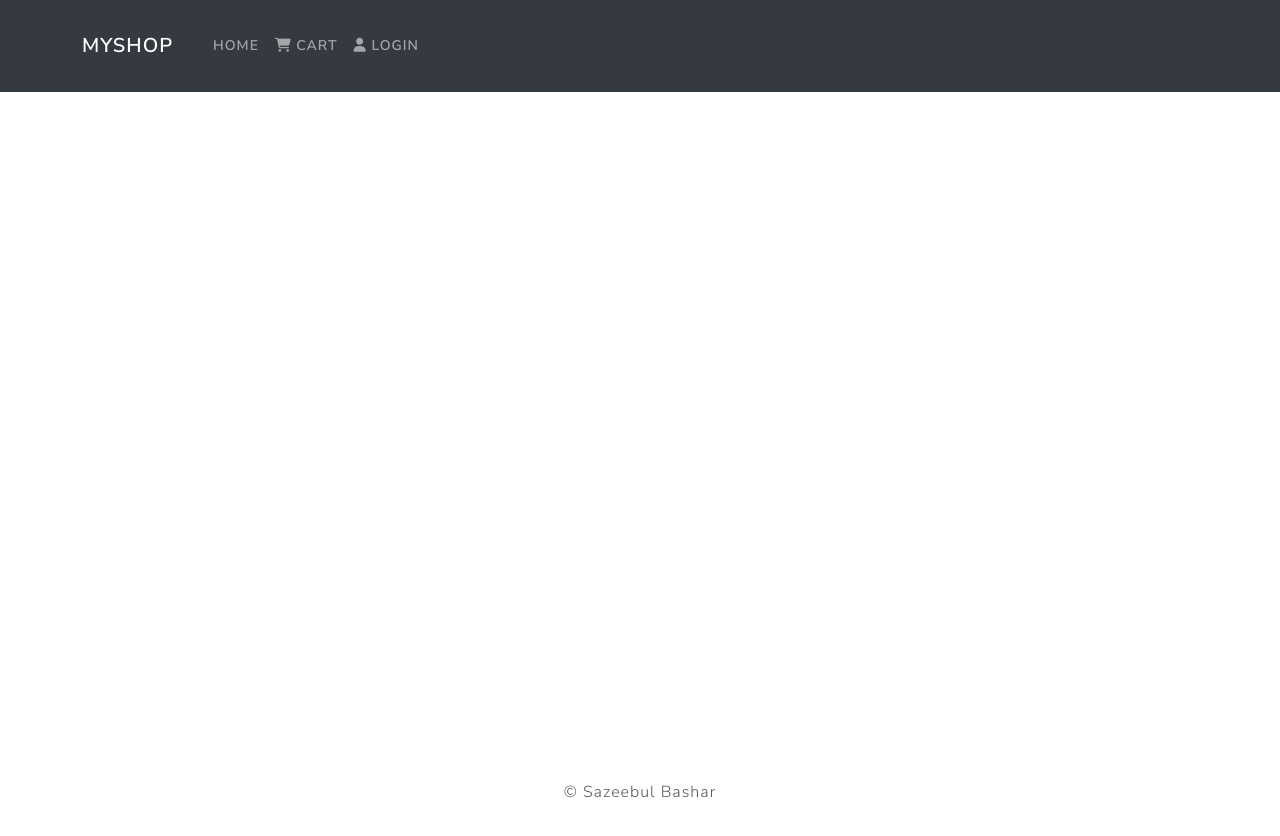
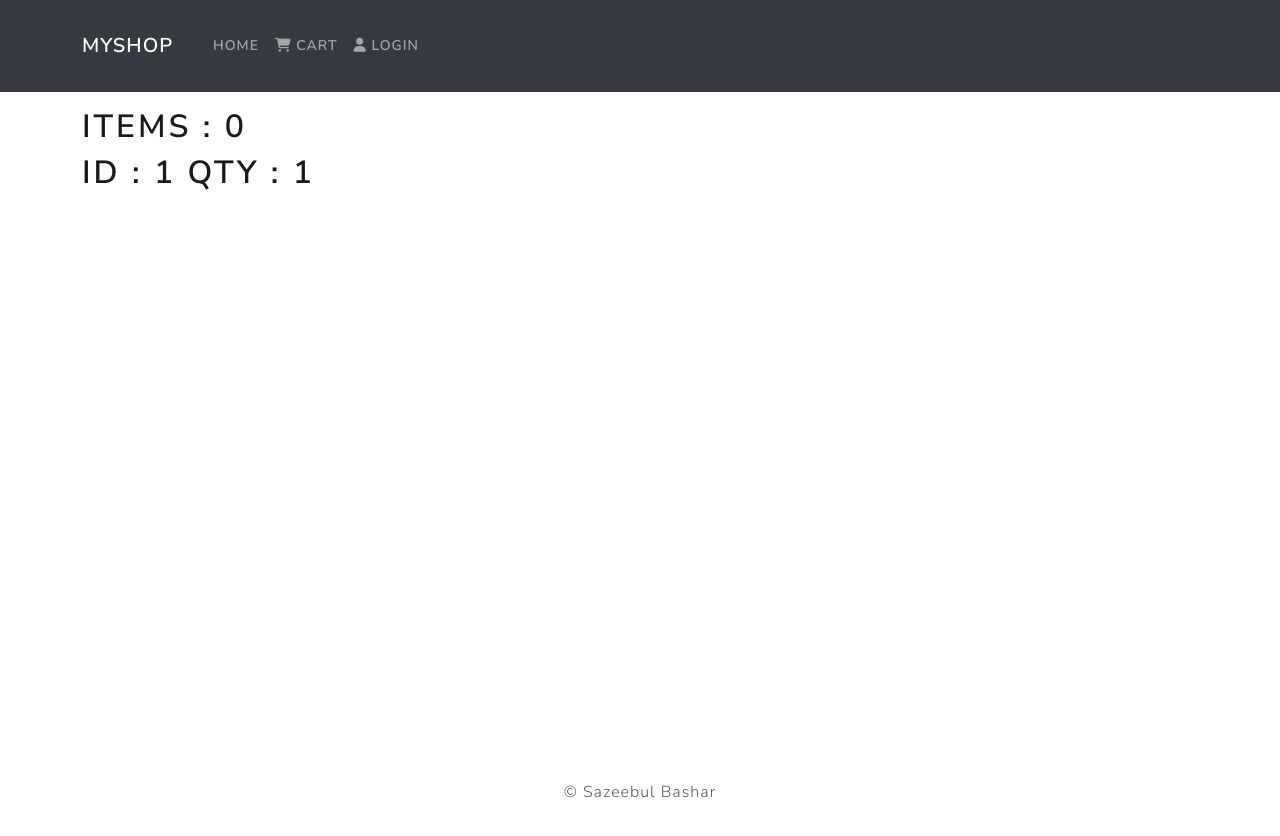
Before and after one commit to SazeebulBashar/E-Commerce, a React (Vite) app in the folder frontend/: page /cart/1/1 in a window 1280 px wide. Built offline with nearby package versions, Linux system fonts and the light colour scheme.

Commit message:
cart state managed using redux

```diff
--- a/frontend/src/App.jsx
+++ b/frontend/src/App.jsx
@@ -20,7 +20,7 @@ function App() {
       <Routes>
       <Route path='/' element={<HomeScreen/>} exact />
       <Route path='/product/:id' element={<ProductScreeen />} />
-      <Route path='/product/:id?' element={<CartScreen />} />
+      <Route path='/cart/:id/:qty' element={<CartScreen />} />
 
 
       </Routes>
--- a/frontend/src/app/store.js
+++ b/frontend/src/app/store.js
@@ -1,8 +1,10 @@
 import { configureStore } from '@reduxjs/toolkit';
 import productReducer from '../features/products/productSlice';
+import cartReducer from '../features/cart/cartSlice';
 
 export default configureStore({
   reducer: {
     products : productReducer,
+    cart : cartReducer
   }
 });
--- /dev/null
+++ b/frontend/src/features/cart/cartSlice.js
@@ -0,0 +1,25 @@
+import { createSlice } from "@reduxjs/toolkit";
+
+const cartSlice = createSlice({
+    name: "cart",
+    initialState: {
+        value: 0
+    },
+
+    reducers: {
+        increment : (state) => {
+            state.value +=1
+        },
+
+        decrement : (state) => {
+            state.value+=1
+        },
+
+        incrementByAmount : (state, action) => {
+            state.value += action.payload
+        }
+    }
+});
+
+export const {increment, decrement, incrementByAmount} = cartSlice.actions;
+export default cartSlice.reducer;
--- a/frontend/src/screens/CartScreen.jsx
+++ b/frontend/src/screens/CartScreen.jsx
@@ -1,8 +1,15 @@
 import React from 'react'
+import { useSelector } from 'react-redux';
+import { useParams } from 'react-router-dom';
 
 function CartScreen() {
+  const cart = useSelector((state) => state.cart.value);
+  const {id,qty} = useParams();
   return (
-    <div>CartScreen</div>
+    <>
+      <h1>Items : {cart} </h1>
+      <h1>ID : {id} qty : {qty} </h1>
+    </>
   )
 }
 
--- a/frontend/src/screens/ProductScreeen.jsx
+++ b/frontend/src/screens/ProductScreeen.jsx
@@ -4,6 +4,8 @@ import { useParams, Link } from 'react-router-dom';
 import { Button, Card, Col, Form, Image, ListGroup, Row } from 'react-bootstrap';
 import Rating from '../components/Rating';
 import axios from 'axios';
+import { useDispatch, useSelector } from 'react-redux';
+import { increment } from '../features/cart/cartSlice';
 
 function ProductScreeen() {
 
@@ -11,6 +13,12 @@ function ProductScreeen() {
 
     const { id } = useParams();
     const [product, setProduct] = useState([]);
+
+
+
+    const cart = useSelector(state => state.cart.value);
+    const dispatch = useDispatch();
+
 
     useEffect(() => {
         async function fetchProduct() {
@@ -21,7 +29,9 @@ function ProductScreeen() {
     },[]);
 
     const addToCartHandler = () => {
-        <Link to={`/cart/${id}?qty=${qty}`} />;
+        dispatch(increment());
+        // <Link to={`/cart/${id}?qty=${qty}`} />;
+
 
     }
 
@@ -97,7 +107,7 @@ function ProductScreeen() {
 
                         <ListGroup.Item>
 
-                            <Link to={`/cart/${id}?qty=${qty}`} className='btn btn-dark btn-block' type='button' disabled={product.countInStock === 0}>
+                            <Link onClick={addToCartHandler} to={`/cart/${id}/${qty}`} className='btn btn-dark btn-block' type='button' disabled={product.countInStock === 0}>
                                 Add To Cart
                             </Link>
 
```
